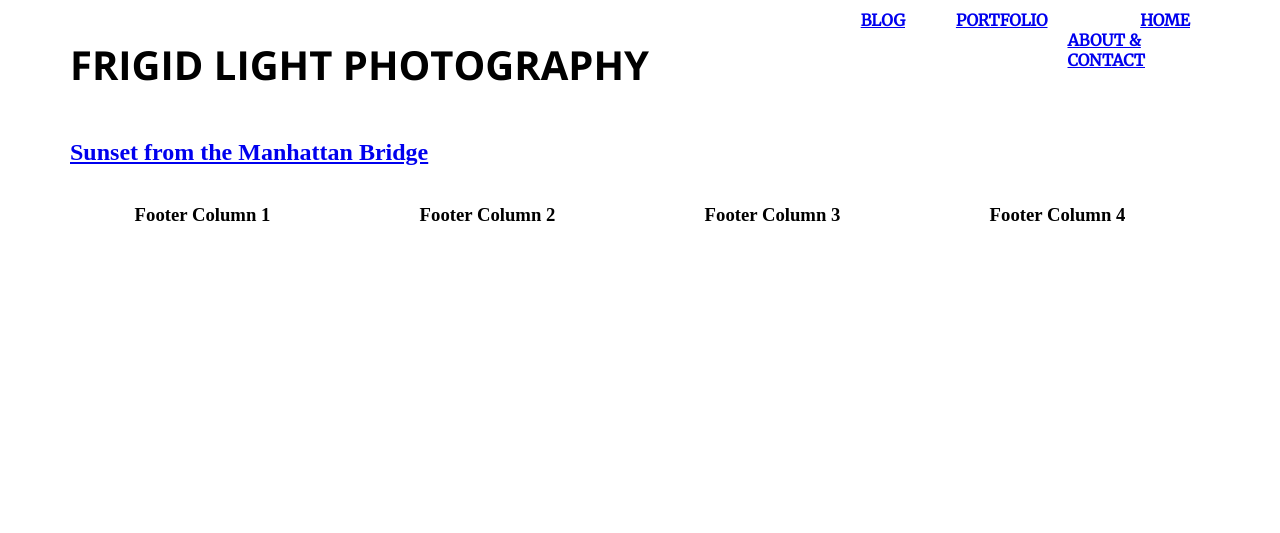
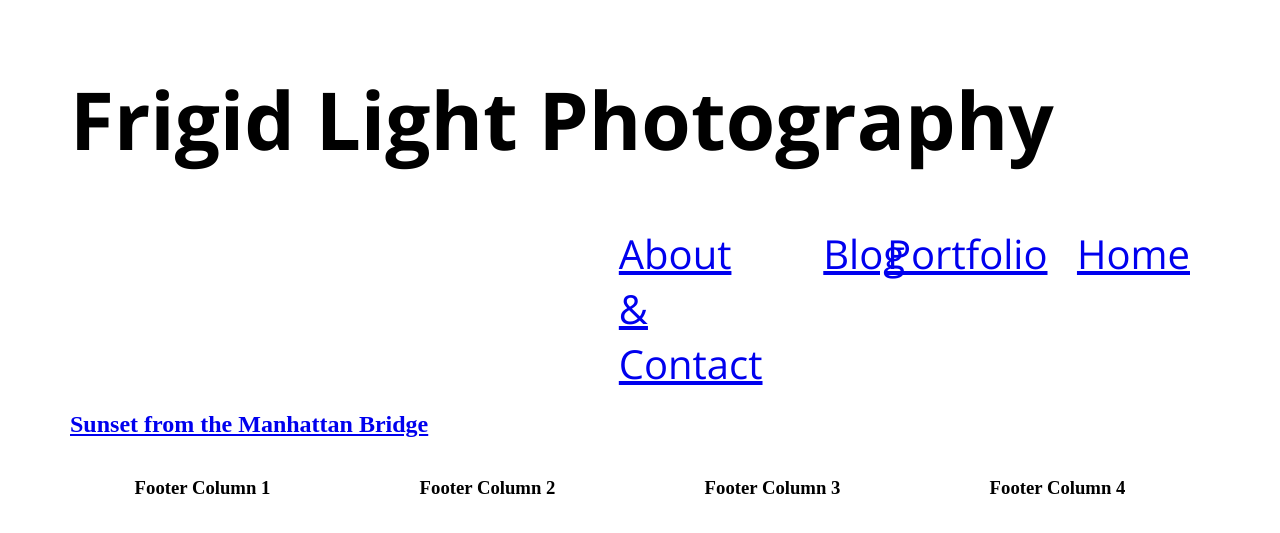
Before and after one commit to davidhowland/davidhowland.github.io, a Jekyll site: the page built from index.html, in a window 1280 px wide. Shown: the top 533 px of the page. Built offline with Jekyll 4.4.1, drawn with Linux system fonts in a browser that asks for light colours; Markdown is read by kramdown in place of the engine named in the settings; the list of posts is cut into pages by our own code.

Commit message:
more font updates

```diff
--- a/css/style.css
+++ b/css/style.css
@@ -10,13 +10,13 @@
   font-family: 'Merriweather', serif;
 }
 
-.post-content h2, .nav, .sidebar-content h3 {
+.post-content h2, .sidebar-content h3 {
   font-family: 'Merriweather', serif;
   font-weight: bold;
   text-transform: uppercase;
 }
 
-.nav h1 {
+.nav {
   font-family: 'Open Sans', sans-serif;
   font-size: 2.5em;
 }
```
